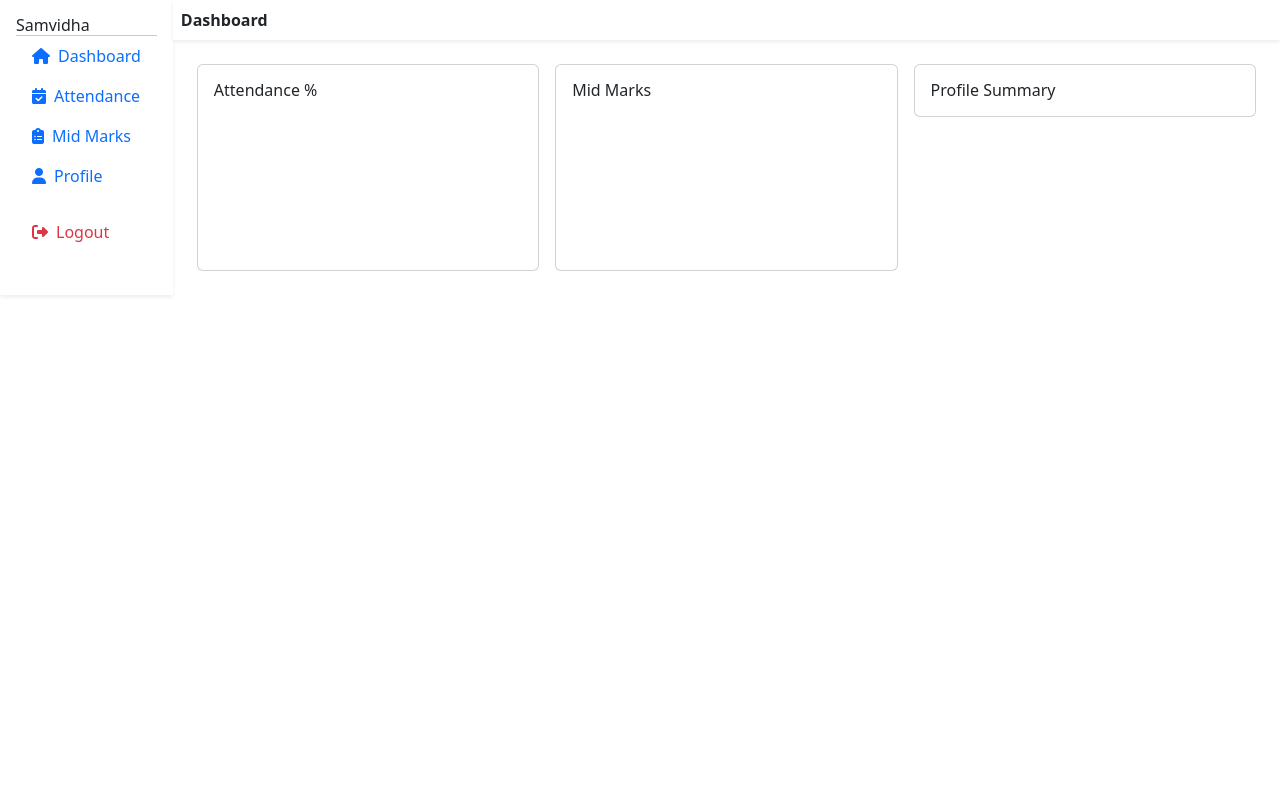
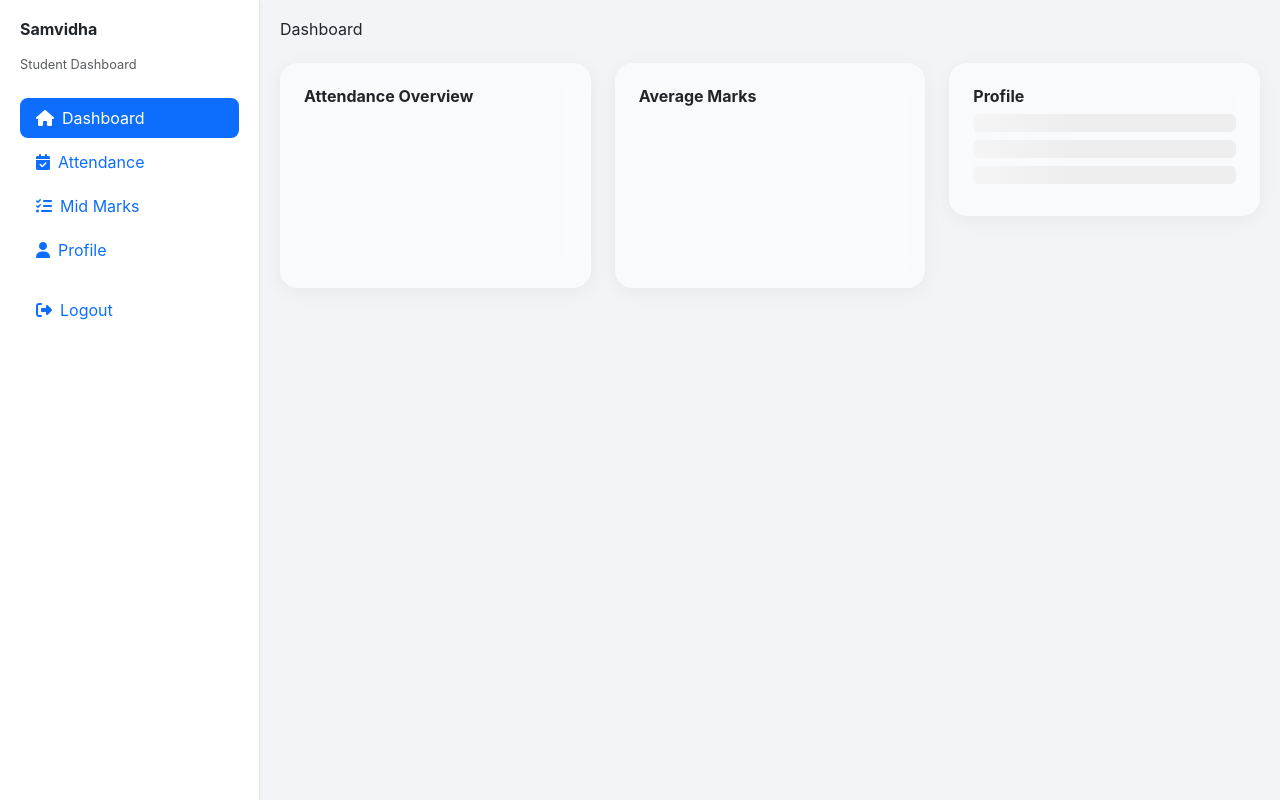
Before and after one commit to nithin-chatla/samvidha-frontend, a plain HTML site: page dashboard.html in a window 1280 px wide. Drawn offline with nearby package versions, Linux system fonts and the light colour scheme.

Commit message:
Update dashboard.html

```diff
--- a/dashboard.html
+++ b/dashboard.html
@@ -1,106 +1,185 @@
-<!doctype html>
+<!DOCTYPE html>
 <html lang="en">
 <head>
-  <meta charset="utf-8" />
-  <meta name="viewport" content="width=device-width,initial-scale=1" />
-  <title>Samvidha - Dashboard</title>
+<meta charset="UTF-8" />
+<meta name="viewport" content="width=device-width, initial-scale=1.0" />
+<title>Samvidha Dashboard</title>
 
 <!-- Bootstrap -->
-  <link href="https://cdn.jsdelivr.net/npm/bootstrap@5.3.2/dist/css/bootstrap.min.css" rel="stylesheet">
-  <!-- Tailwind -->
+<link href="https://cdn.jsdelivr.net/npm/bootstrap@5.3.2/dist/css/bootstrap.min.css" rel="stylesheet"/>
+
+<!-- Tailwind for utilities -->
 <script src="https://cdn.tailwindcss.com"></script>
-  <!-- FontAwesome -->
-  <link href="https://cdnjs.cloudflare.com/ajax/libs/font-awesome/6.5.0/css/all.min.css" rel="stylesheet">
 
-  <link rel="stylesheet" href="styles.css">
+<!-- Icons -->
+<link rel="stylesheet" href="https://cdnjs.cloudflare.com/ajax/libs/font-awesome/6.5.0/css/all.min.css">
+
+<!-- ChartJS -->
+<script src="https://cdn.jsdelivr.net/npm/chart.js"></script>
+
+<style>
+
+/* Sidebar */
+.sidebar {
+  width: 260px;
+  background: #fff;
+  height: 100vh;
+  position: fixed;
+  left: 0;
+  top: 0;
+  border-right: 1px solid #e5e7eb;
+  transition: all 0.3s ease;
+  padding: 20px;
+}
+
+body {
+  background:#f2f4f8;
+  font-family: 'Inter', sans-serif;
+}
+
+/* Page content */
+.page {
+  margin-left: 260px;
+  padding: 20px;
+  transition: all 0.3s ease;
+}
+
+/* Active link */
+.nav-link.active {
+  background:#0d6efd !important;
+  color:white !important;
+  border-radius:8px;
+}
+
+/* Card glass effect */
+.glass-card {
+  background: rgba(255,255,255,0.55);
+  backdrop-filter: blur(14px);
+  box-shadow: 0 4px 20px rgba(0,0,0,0.05);
+  border-radius: 18px;
+  transition: transform .2s ease, box-shadow .2s ease;
+}
+
+.glass-card:hover {
+  transform: translateY(-4px);
+  box-shadow: 0 8px 30px rgba(0,0,0,0.12);
+}
+
+/* Fade animation */
+.view {
+  animation: fadeIn .25s ease;
+}
+@keyframes fadeIn {
+  from { opacity: 0; transform: translateY(6px); }
+  to   { opacity: 1; transform: none; }
+}
+
+/* Loading shimmer */
+.shimmer {
+  height: 18px;
+  width: 100%;
+  border-radius: 6px;
+  margin-bottom: 8px;
+  background: linear-gradient(90deg, #eee 25%, #f7f7f7 50%, #eee 75%);
+  background-size: 200% 100%;
+  animation: shimmer 1.2s infinite;
+}
+@keyframes shimmer {
+  from { background-position: 200% 0; }
+  to { background-position: -200% 0; }
+}
+
+</style>
 </head>
+
 <body>
 
-  <div class="d-flex" id="appRoot">
+<!-- Sidebar -->
+<div class="sidebar shadow-sm">
+  <h3 class="fw-bold mb-3">Samvidha</h3>
+  <small class="text-muted d-block mb-4">Student Dashboard</small>
 
-    <!-- Sidebar -->
-    <div class="sidebar shadow-sm p-3 bg-white">
-      <h4>Samvidha</h4>
-      <hr>
-      <ul class="nav flex-column">
-        <li class="nav-item"><a class="nav-link active" data-view="dashboard" href="#"><i class="fa fa-home me-2"></i>Dashboard</a></li>
-        <li class="nav-item"><a class="nav-link" data-view="attendance" href="#"><i class="fa fa-calendar-check me-2"></i>Attendance</a></li>
-        <li class="nav-item"><a class="nav-link" data-view="marks" href="#"><i class="fa fa-clipboard-list me-2"></i>Mid Marks</a></li>
-        <li class="nav-item"><a class="nav-link" data-view="profile" href="#"><i class="fa fa-user me-2"></i>Profile</a></li>
-        <li class="nav-item mt-3"><a class="nav-link text-danger" id="btnLogout" href="#"><i class="fa fa-sign-out-alt me-2"></i>Logout</a></li>
+  <ul class="nav flex-column gap-1">
+    <li><a class="nav-link active" data-view="dashboard" href="#"><i class="fa fa-home me-2"></i>Dashboard</a></li>
+    <li><a class="nav-link" data-view="attendance" href="#"><i class="fa fa-calendar-check me-2"></i>Attendance</a></li>
+    <li><a class="nav-link" data-view="marks" href="#"><i class="fa fa-list-check me-2"></i>Mid Marks</a></li>
+    <li><a class="nav-link" data-view="profile" href="#"><i class="fa fa-user me-2"></i>Profile</a></li>
+    <li class="mt-3 text-danger"><a id="btnLogout" class="nav-link" href="#"><i class="fa fa-sign-out-alt me-2"></i>Logout</a></li>
   </ul>
 </div>
 
-    <!-- Content -->
-    <div class="flex-grow-1">
 
-      <!-- Topbar -->
-      <div class="bg-white p-2 shadow-sm d-flex justify-content-between">
-        <strong id="pageTitle">Dashboard</strong>
-        <div id="userName" class="text-secondary"></div>
-      </div>
+<!-- Main Page -->
+<div class="page">
 
-      <!-- Main -->
-      <div class="p-4">
+  <h2 id="pageTitle" class="mb-4">Dashboard</h2>
 
-        <!-- Dashboard -->
+  <!-- ********************** DASHBOARD VIEW *********************** -->
   <section id="view-dashboard" class="view">
-          <div class="row g-3">
+    <div class="row g-4">
+
+      <!-- Attendance Overview -->
       <div class="col-md-4">
-              <div class="card p-3">
-                <h6>Attendance %</h6>
-                <canvas id="attendanceChart"></canvas>
+        <div class="glass-card p-4">
+          <h6 class="fw-bold mb-2">Attendance Overview</h6>
+          <canvas id="attendanceChart" height="150"></canvas>
         </div>
       </div>
 
+      <!-- Marks Overview -->
       <div class="col-md-4">
-              <div class="card p-3">
-                <h6>Mid Marks</h6>
-                <canvas id="marksChart"></canvas>
+        <div class="glass-card p-4">
+          <h6 class="fw-bold mb-2">Average Marks</h6>
+          <canvas id="marksChart" height="150"></canvas>
         </div>
       </div>
 
+      <!-- Profile Overview -->
       <div class="col-md-4">
-              <div class="card p-3">
-                <h6>Profile Summary</h6>
-                <div id="profileCard"></div>
+        <div class="glass-card p-4">
+          <h6 class="fw-bold mb-2">Profile</h6>
+          <div id="profileCard">
+            <div class="shimmer"></div>
+            <div class="shimmer"></div>
+            <div class="shimmer"></div>
           </div>
         </div>
       </div>
+
+    </div>
   </section>
 
-        <!-- Attendance -->
+
+  <!-- ********************** ATTENDANCE *********************** -->
   <section id="view-attendance" class="view d-none">
-          <div class="card p-3">
+    <div class="glass-card p-4">
       <h4>Attendance</h4>
       <div id="attendanceTableWrap" class="table-responsive mt-3"></div>
     </div>
   </section>
 
-        <!-- Marks -->
+
+  <!-- ********************** MID MARKS *********************** -->
   <section id="view-marks" class="view d-none">
-          <div id="marksLoading" class="text-center text-muted">Loading mid marks...</div>
-          <div class="card p-3">
+    <div class="glass-card p-4">
       <h4>Mid Marks</h4>
+      <div id="marksLoading" class="text-muted">Loading marks...</div>
       <div id="marksTablesWrap" class="table-responsive mt-3"></div>
     </div>
   </section>
 
-        <!-- Profile -->
+
+  <!-- ********************** PROFILE *********************** -->
   <section id="view-profile" class="view d-none">
-          <div id="profileLoading" class="text-center text-muted">Loading profile...</div>
-          <div class="card p-3">
+    <div class="glass-card p-4">
       <h4>Profile</h4>
+      <div id="profileLoading" class="text-muted mb-2">Loading profile...</div>
       <div id="profileWrap"></div>
     </div>
   </section>
 
 </div>
-    </div>
-  </div>
 
-  <!-- Scripts -->
-  <script src="https://cdn.jsdelivr.net/npm/chart.js"></script>
 <script src="app.js"></script>
 
 </body>
```
Lines whose indentation alone changed are shown as unchanged.
